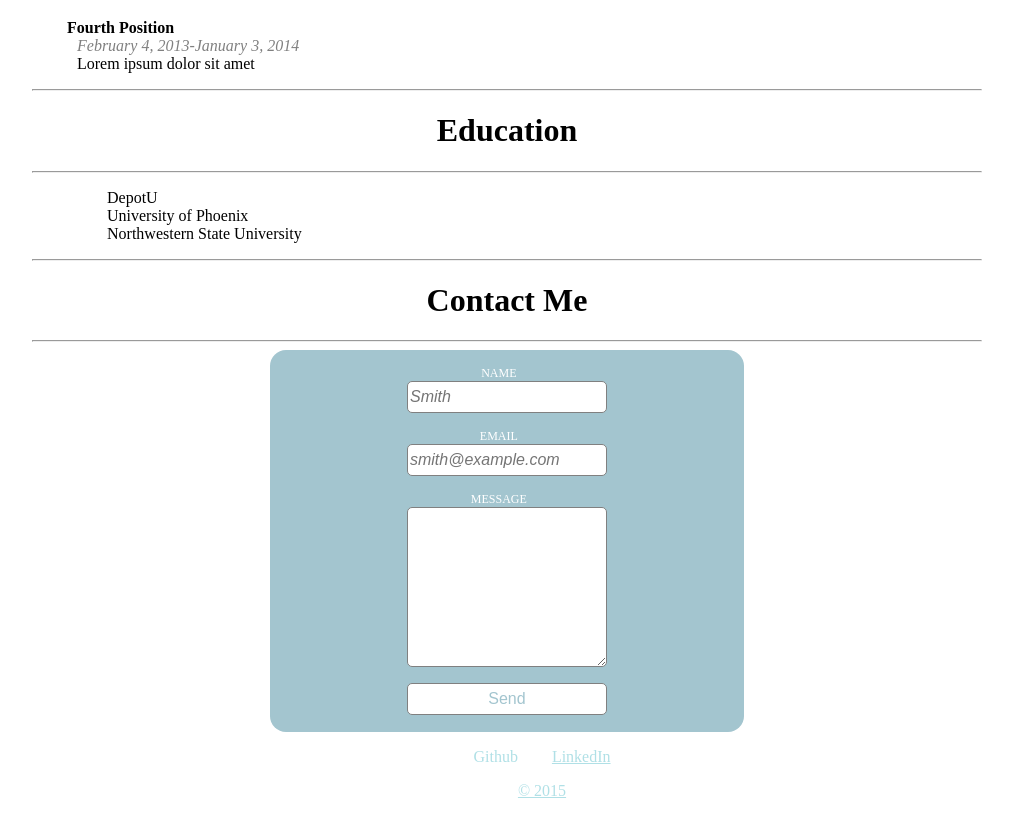
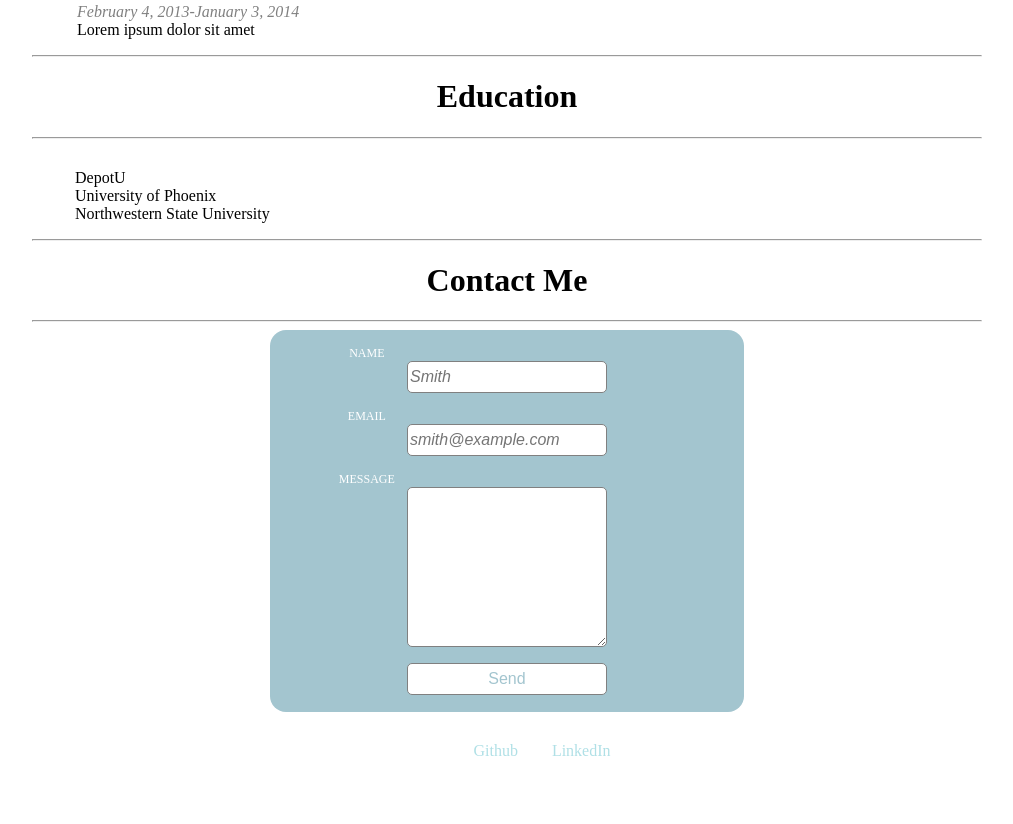
Before and after one commit to waterseeker/simpleResume, a plain HTML site: page index.html in a window 1280 px wide. Shown: the part 1267-2091 px from the top of the page, without its empty margins (133-1146 px from the left). Drawn offline with Linux system fonts and the light colour scheme.

Commit message:
final commit

```diff
--- a/index.html
+++ b/index.html
@@ -1,9 +1,10 @@
 <!DOCTYPE html>
+<html>
     <head>
         <link rel="stylesheet" href="style.css">
         <title>Resume</title>
     </head>
-    <body link="powderblue">
+    <body>
          <div class="header">
             <ul>
                 <li><a href="#me">About</a></li>
@@ -91,12 +92,13 @@
 
         </div>
         <div class="footer">
-            <ul>
-                <li>Github <a href="https://github.com/waterseeker"</a></li>
-                <li>LinkedIn <a href="https://www.linkedin.com/in/wayne-burris-2a655318"</a></li>
+            <ul class="links">
+                <li>Github <a href="https://github.com/waterseeker"></a></li>
+                <li>LinkedIn <a href="https://www.linkedin.com/in/wayne-burris-2a655318"></a></li>
             </ul>
             <ul>
                 <li>&#169; 2015</li>
             </ul>
         </div>
     </body>
+    </html>
--- a/style.css
+++ b/style.css
@@ -1,21 +1,21 @@
-header ul {
+.header {
     background-color: powderblue;
-    color: white;
     list-style: none;
     margin: 0;
     padding: 0;
-    position: fixed;
     text-align: center;
     width: 100%;
-    padding-bottom: 50px;
+    padding-bottom: 25px;
     top: 0;
+    left: 0;
     height: auto;
     position: fixed;
-    z-index: 100;
 }
 
-
-
+ul {
+    margin-top: 30px;
+    color: white;
+}
 .push {
     margin-bottom: 30px;
 }
@@ -96,7 +96,8 @@ h4 {
 .education li {
     list-style: none;
     text-align: left;
-    padding-left: 12em;
+    padding-left: 10em;
+    color: black;
 }
 
 .daisy {
@@ -140,7 +141,7 @@ label {
     width: 90px;
     color: white;
     font-size: 0.75em;
-    padding-left: 14em;
+    padding-left: 3em;
 }
 
 input, textarea {
@@ -154,7 +155,7 @@ input, textarea {
 }
 
 input:focus, textarea:focus {
-    border-color: grey
+    border-color: grey;
 }
 
 textarea {
@@ -202,3 +203,9 @@ hr {
     padding: 0;
     width: 75%;
 }
+
+
+.links {
+    text-decoration: none;
+    color: powderblue;
+}
```
Also changed, not shown: resume-1.jpg.
